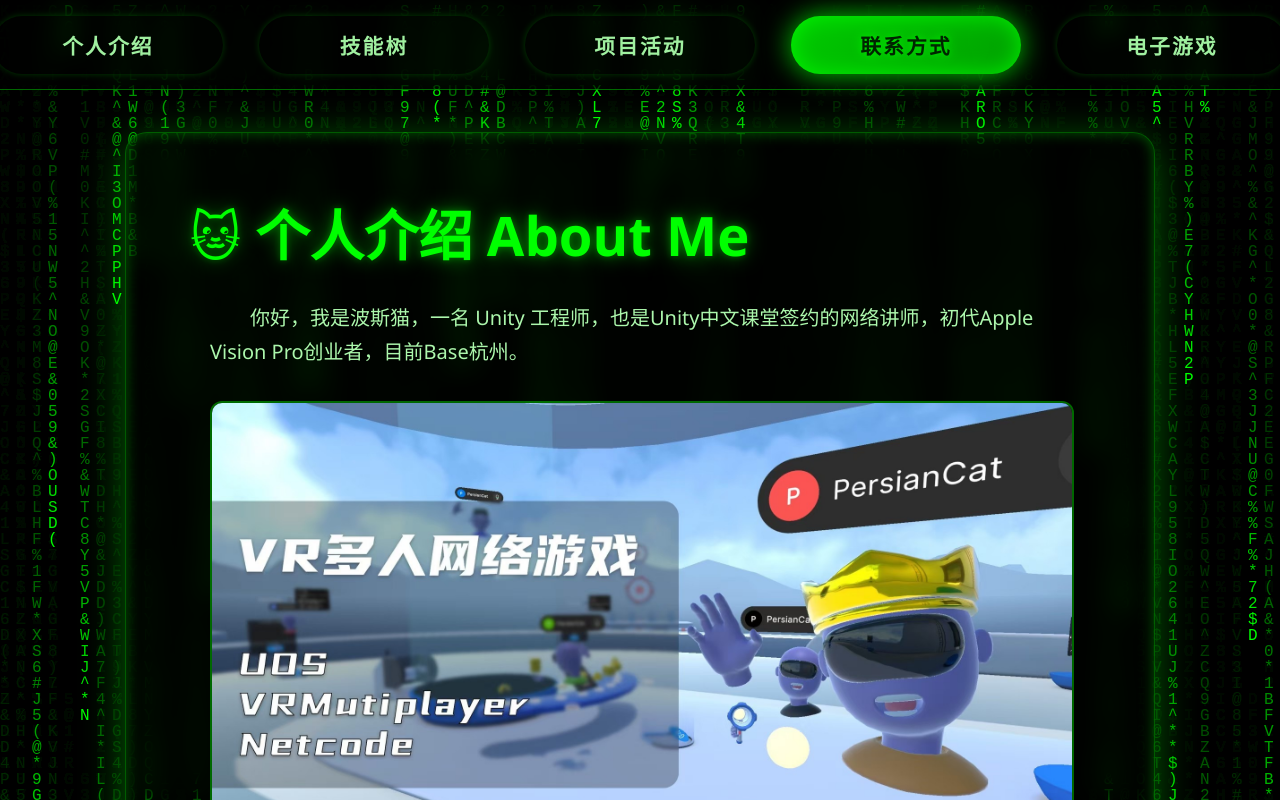
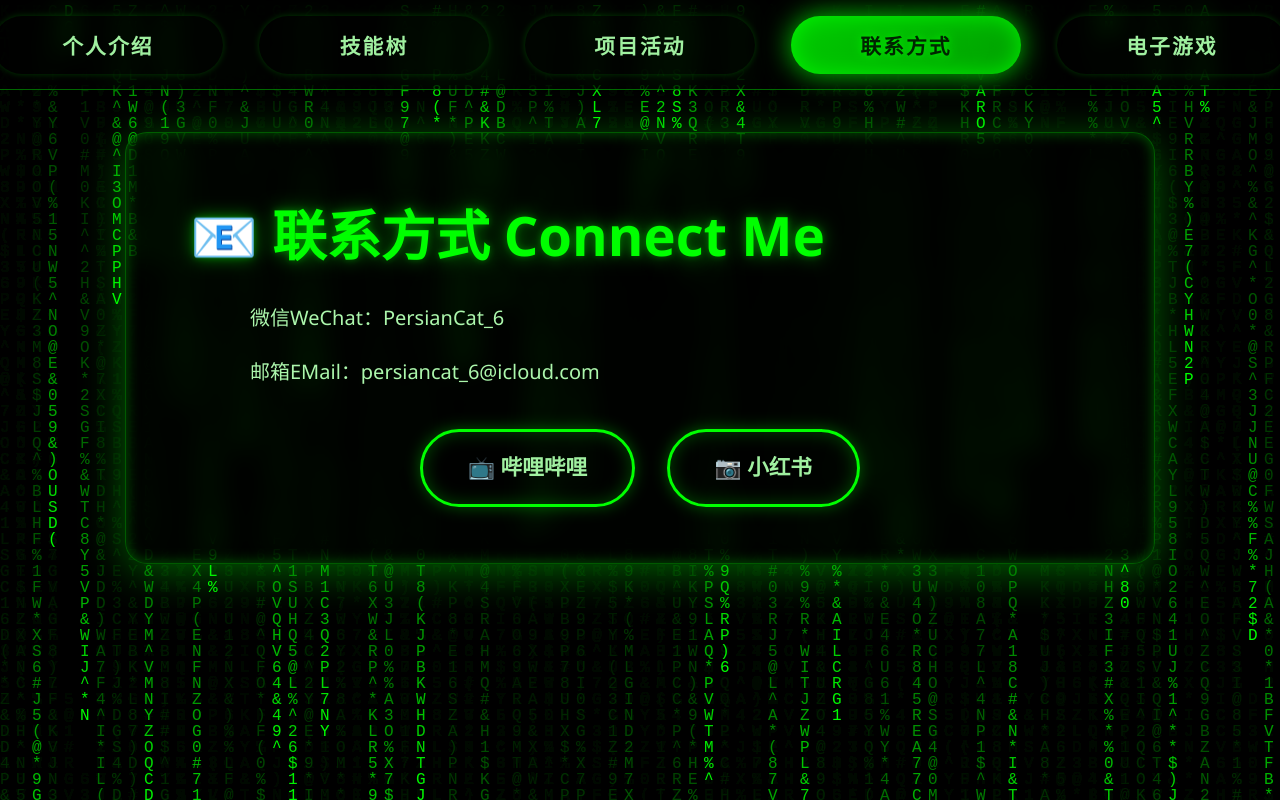
Before and after one commit to persiancat6/persiancat6.github.io, a plain HTML site: page contact.html in a window 1280 px wide. Drawn offline with Linux system fonts and the light colour scheme.

Commit message:
优化内容信息
修改

```diff
--- a/contact.html
+++ b/contact.html
@@ -348,6 +348,64 @@
       }
 
     }
+    .social-buttons {
+  display: flex;
+  justify-content: center;
+  gap: 2rem;
+  margin-top: 2.5rem;
+  flex-wrap: wrap;
+}
+
+.social-link {
+  display: inline-block;
+  padding: 1.1rem 2.8rem;
+  border: 3px solid #00ff00;
+  border-radius: 40px;
+  color: #a0f0a0;
+  font-weight: 800;
+  font-size: 1.35rem;
+  text-decoration: none;
+  background-color: rgba(0, 0, 0, 0.3);
+  box-shadow:
+    0 0 16px #00ff0055,
+    inset 0 0 18px #00ff0044;
+  position: relative;
+  overflow: hidden;
+  transition:
+    transform 0.3s ease,
+    background-color 0.25s ease,
+    box-shadow 0.25s ease,
+    color 0.25s ease;
+}
+
+.social-link::before {
+  content: "";
+  position: absolute;
+  left: 50%;
+  top: 50%;
+  width: 0;
+  height: 220%;
+  background: rgba(0, 255, 0, 0.25);
+  transform: translate(-50%, -50%) skewX(-25deg);
+  transition: width 0.3s ease;
+  z-index: -1;
+  border-radius: 50px;
+}
+
+.social-link:hover::before {
+  width: 240%;
+}
+
+.social-link:hover {
+  background-color: #a0ff80;
+  color: #002200;
+  box-shadow:
+    0 0 28px #00ff00cc,
+    inset 0 0 22px #00ff00cc;
+  transform: scale(1.08);
+  z-index: 10;
+}
+
   </style>
 </head>
 
@@ -364,37 +422,16 @@
   </nav>
 
   <div class="content" role="main" aria-label="个人介绍内容">
-    <h1>🐱 个人介绍 About Me</h1>
-    <p> 你好，我是波斯猫，一名 Unity 工程师，也是Unity中文课堂签约的网络讲师，初代Apple Vision Pro创业者，目前Base杭州。</p>
-    <div class="image-container">
-      <img src="assets/中文课堂.JPG" alt="中文课堂" class="responsive-img">
-    </div>
-
-     <!-- <p> 多元易境ALterSoft是我的团队，我们主要是制作一些好玩的数字媒体交互艺术如（AI，数字媒体，交互装置，数字人，XR，游戏），创造有趣。作为团队的创始人，我的工作就是把团队做大做强，
-      所以如果你有需要，或者你有兴趣，都非常欢迎联系我，我喜欢认识有趣的灵魂。
-     </p>
-    <div class="image-container">
-      <img src="assets/中文课堂.JPG" alt="中文课堂" class="responsive-img">
-    </div> -->
+    <h1>📧 联系方式 Connect Me</h1>
+    <p> 微信WeChat：PersianCat_6</p>
+    <p> 邮箱EMail：persiancat_6@icloud.com</p>
+   <div class="social-buttons">
+  <a class="social-link" href="https://space.bilibili.com/43787347?spm_id_from=333.1007.0.0" target="_blank">📺 哔哩哔哩</a>
+  <a class="social-link" href="https://www.xiaohongshu.com/user/profile/5d1f5e650000000010021504?xsec_token=YB5cN3sfHoB4B7Gb4ouMp0cwpiW3nhXEC97aNEY156P10=&xsec_source=app_share&xhsshare=CopyLink&appuid=5d1f5e650000000010021504&apptime=1748692752&share_id=66c37751940748698f832771d1cf2471" target="_blank">📷 小红书</a>
+</div>
 
 
-     <p> 我热衷于参加各种黑客松活动，喜欢创造者的狂欢。</p>
-      <p> 精疲力尽的打磨产品，榨干我的全部想法，如果你也是同样如此，非常期待与你相识</p>
-    <div class="image-container">
-      <img src="assets/ADX24.JPG" alt="中文课堂" class="responsive-img">
-    </div>
 
-    <p>热爱虚拟同样也热爱现实。</p>
-    <p>我喜欢骑行，从天津骑行杭州；同样也喜欢徒步，行万里路，游历名山大川。</p>
-
-    <div class="image-container">
-      <img src="assets/骑行1.JPG" alt="中文课堂工作照" class="responsive-img">
-       <img src="assets/骑行2.JPG" alt="中文课堂工作照" class="responsive-img">
-       <img src="assets/骑行3.JPG" alt="中文课堂工作照" class="responsive-img">
-      <!-- <img src="assets/AVP.JPG" alt="示例图像" class="responsive-img"> -->
-    </div>
-
-  </div>
 
 
   <div id="transition-overlay"></div>
```
Also changed, not shown: intro.html (+17 -8 lines), skills.html (+3 -26 lines), assets/九爻LOGO.png (added), assets/九爻海报.png (added), 2 other files.
